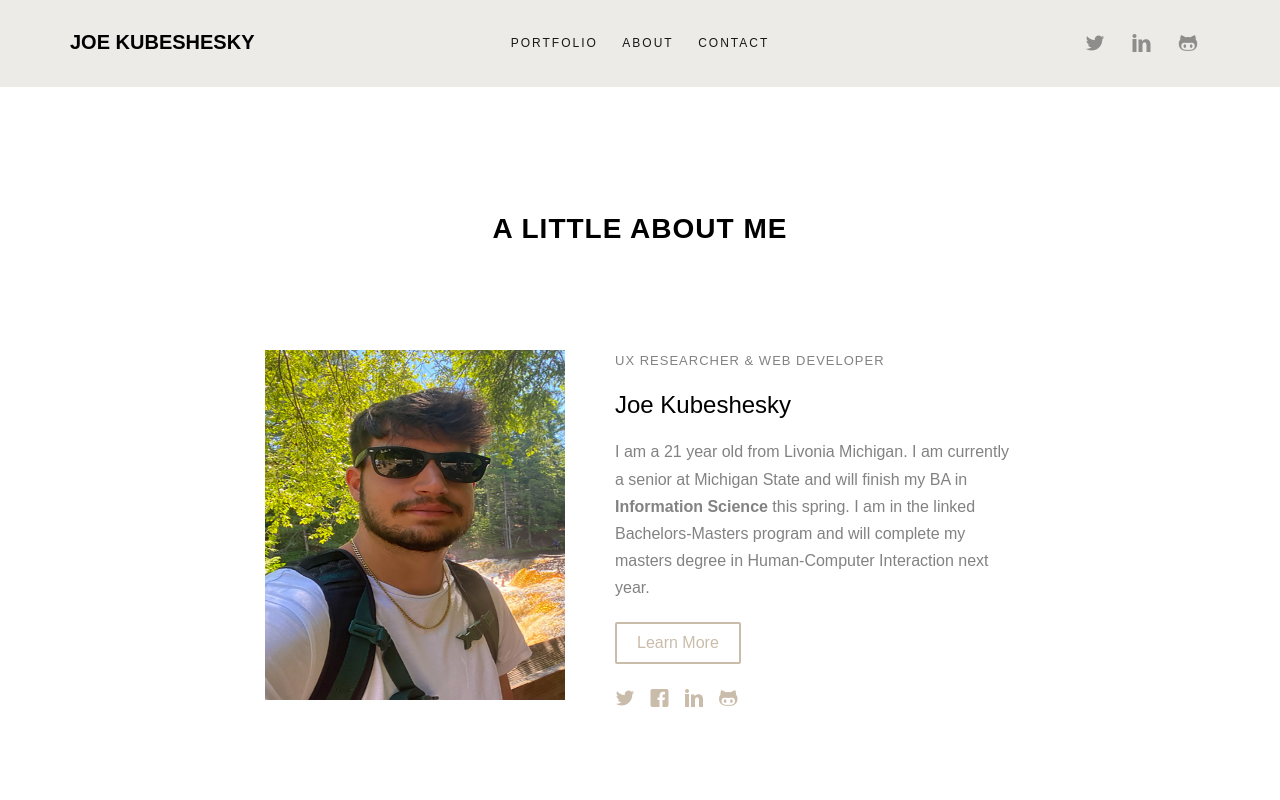
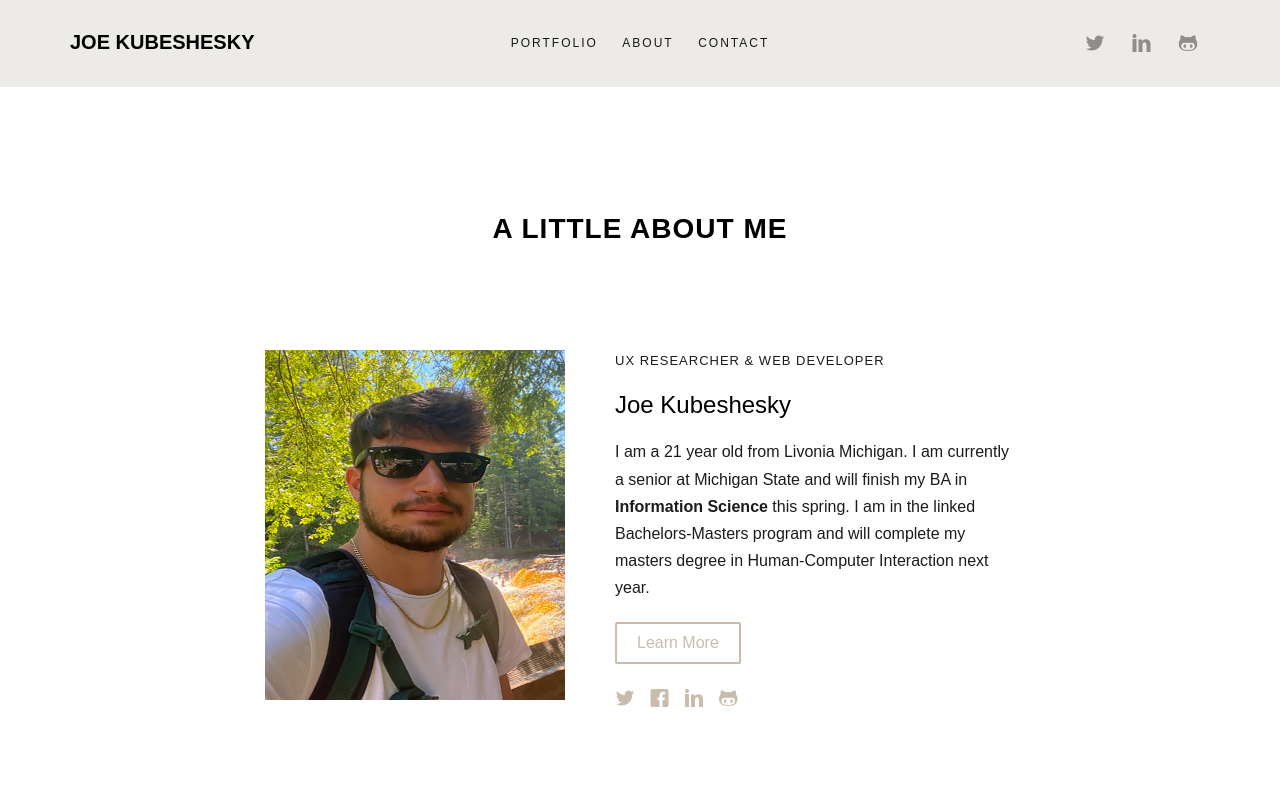
Before and after one commit to Joekubes22/joe-kubes22, a plain HTML site: page index.html in a window 1280 px wide. Shown: the top 800 px of the page. Drawn offline with Linux system fonts and the light colour scheme; files whose address does not match are found by name.

Commit message:
font color

```diff
--- a/sass/style.scss
+++ b/sass/style.scss
@@ -111,7 +111,7 @@ body {
 	font-weight: 300;
 	font-size: 16px;
 	line-height: 1.7;
-	color: #828282;
+	color: #1b1b1b;
 	background: #fff;
 }
 #page {
```
Also changed, not shown: css/style.css.
